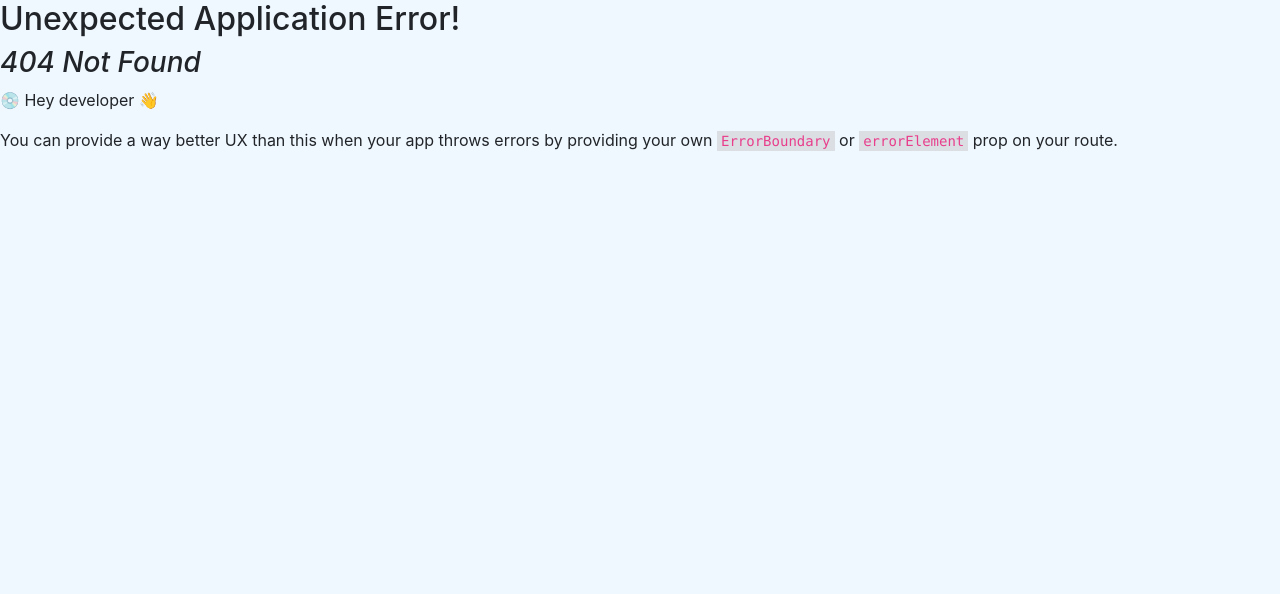
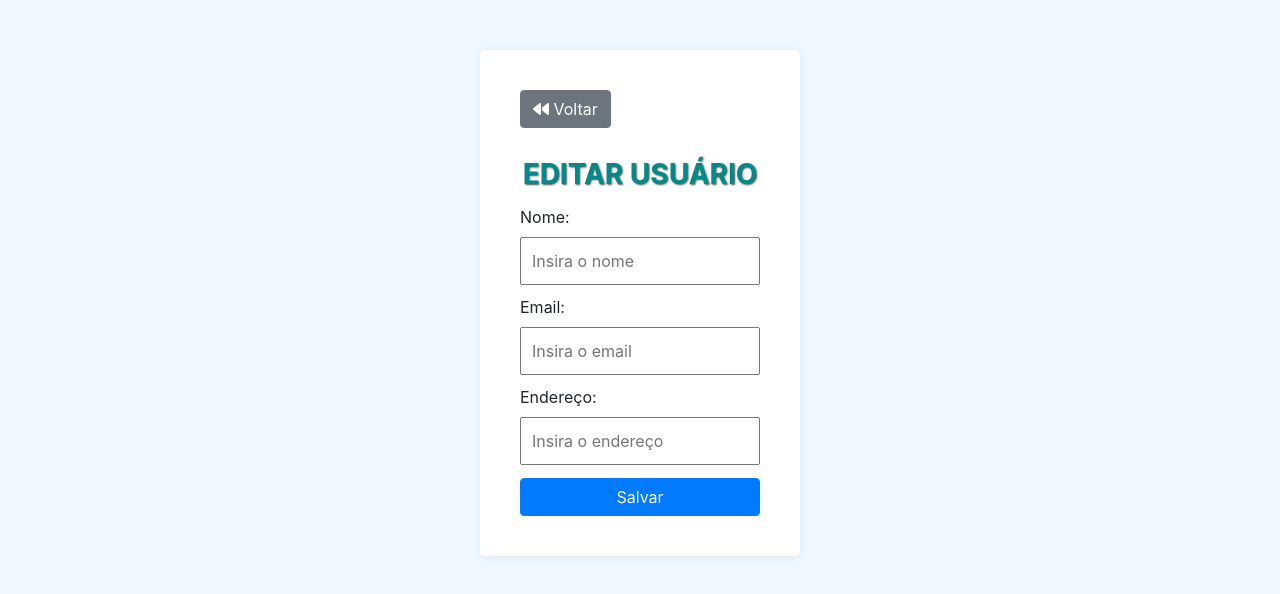
Before and after one commit to pedro-g100/mern-crud, a React (Create React App) app in the folder frontend/: page /update/1 in a window 1280 px wide. Before the commit this address had no page. Shown: the top 594 px of the page. Built offline with nearby package versions, Linux system fonts and the light colour scheme; no server answers.

Commit message:
implementação da função de editar usuarios

```diff
--- a/frontend/src/App.js
+++ b/frontend/src/App.js
@@ -2,6 +2,7 @@ import AddUser from "./addUser/AddUser";
 import "./App.css";
 import User from "./getUser/User";
 import { createBrowserRouter, RouterProvider } from "react-router-dom";
+import Update from "./updateuser/Update";
 
 function App() {
   const route = createBrowserRouter([
@@ -13,6 +14,10 @@ function App() {
       path:"/add",
       element:<AddUser />,
     },
+    {
+      path: "/update/:id",
+      element: <Update />,
+    },
   ]);
   return (
     <div className="App">
--- a/frontend/src/getUser/User.jsx
+++ b/frontend/src/getUser/User.jsx
@@ -42,9 +42,9 @@ const User = () => {
                 <td>{user.email}</td>
                 <td>{user.address}</td>
                 <td className="actionButtons">
-                  <button type="button" className="btn btn-primary">
+                  <Link to={`/update/`+user._id} type="button" className="btn btn-primary">
                     <i class="fa-solid fa-pen-to-square"></i>
-                  </button>
+                  </Link>
                   <button type="button" className="btn btn-danger">
                     <i class="fa-solid fa-trash"></i>
                   </button>
--- /dev/null
+++ b/frontend/src/updateuser/Update.jsx
@@ -0,0 +1,99 @@
+import React, { useEffect, useState } from "react";
+import "./update.css";
+import { Link, useNavigate, useParams } from "react-router-dom";
+import axios from "axios";
+import toast from "react-hot-toast";
+
+const UpdateUser = () => {
+  const users = {
+    name: "",
+    email: "",
+    address: "",
+  };
+  const [user, setUser] = useState(users);
+  const navigate = useNavigate();
+  const { id } = useParams();
+
+  const inputHandler = (e) => {
+    const { name, value } = e.target;
+    setUser({ ...user, [name]: value });
+  };
+
+  useEffect(() => {
+    axios.get(`http://localhost:8000/api/user/${id}`)
+    .then((response) => {
+      setUser(response.data);
+    })
+    .catch((error) => {
+        console.log(error);
+    });
+  }, [id]);
+
+  const submitForm = async (e) => {
+    e.preventDefault();
+    await axios
+    .put(`http://localhost:8000/api/update/user/${id}`, user)
+    .then((response)=>{
+      toast.success(response.data.message,{position: "bottom-right"});
+      navigate("/");
+    })
+    .catch((error) => {
+        console.log(error);
+      });
+  };
+
+  return (
+    <div className="addUser">
+      <Link to="/" className="btn btn-secondary">
+        <i class="fa-solid fa-backward"></i> Voltar
+      </Link>
+
+      <h3>Editar usuário</h3>
+      <form className="addUserForm" onSubmit={submitForm}>
+        <div className="inputGroup">
+          <label htmlFor="name">Nome:</label>
+          <input
+            type="text"
+            id="name"
+            value={user.name}
+            onChange={inputHandler}
+            name="name"
+            autoComplete="off"
+            placeholder="Insira o nome"
+          />
+        </div>
+        <div className="inputGroup">
+          <label htmlFor="email">Email:</label>
+          <input
+            type="email"
+            id="email"
+            value={user.email}
+            onChange={inputHandler}
+            name="email"
+            autoComplete="off"
+            placeholder="Insira o email"
+          />
+        </div>
+        <div className="inputGroup">
+          <label htmlFor="address">Endereço:</label>
+          <input
+            type="text"
+            id="address"
+            value={user.address}
+            onChange={inputHandler}
+            name="address"
+            autoComplete="off"
+            placeholder="Insira o endereço"
+          />
+        </div>
+        <div className="inputGroup">
+          <button type="submit" className="btn btn-primary">
+            Salvar
+          </button>
+        </div>
+      </form>
+    </div>
+  );
+};
+
+export default UpdateUser;
```
Also changed, not shown: frontend/src/updateuser/update.css (added), 1 other file (tests, documents, lock files or other folders).
